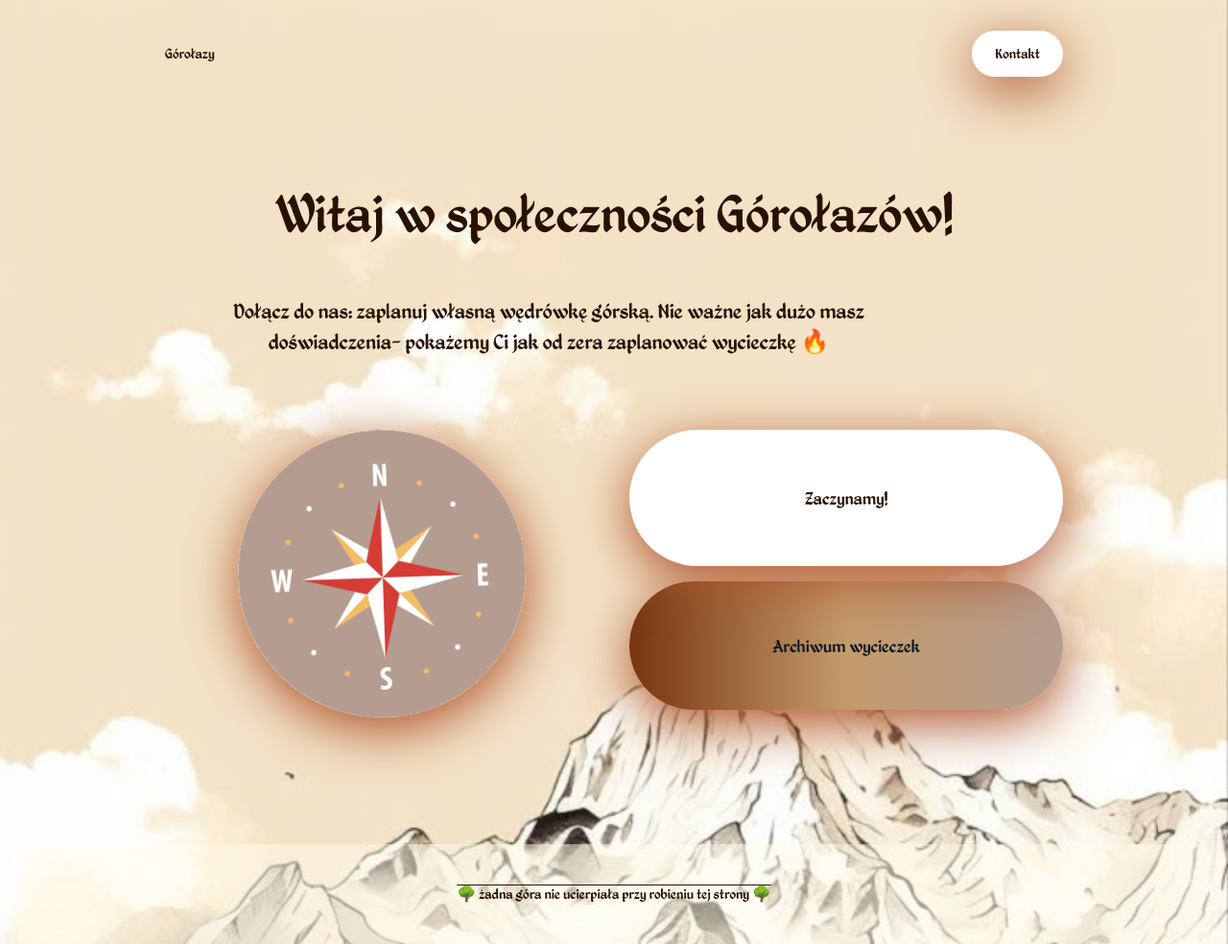
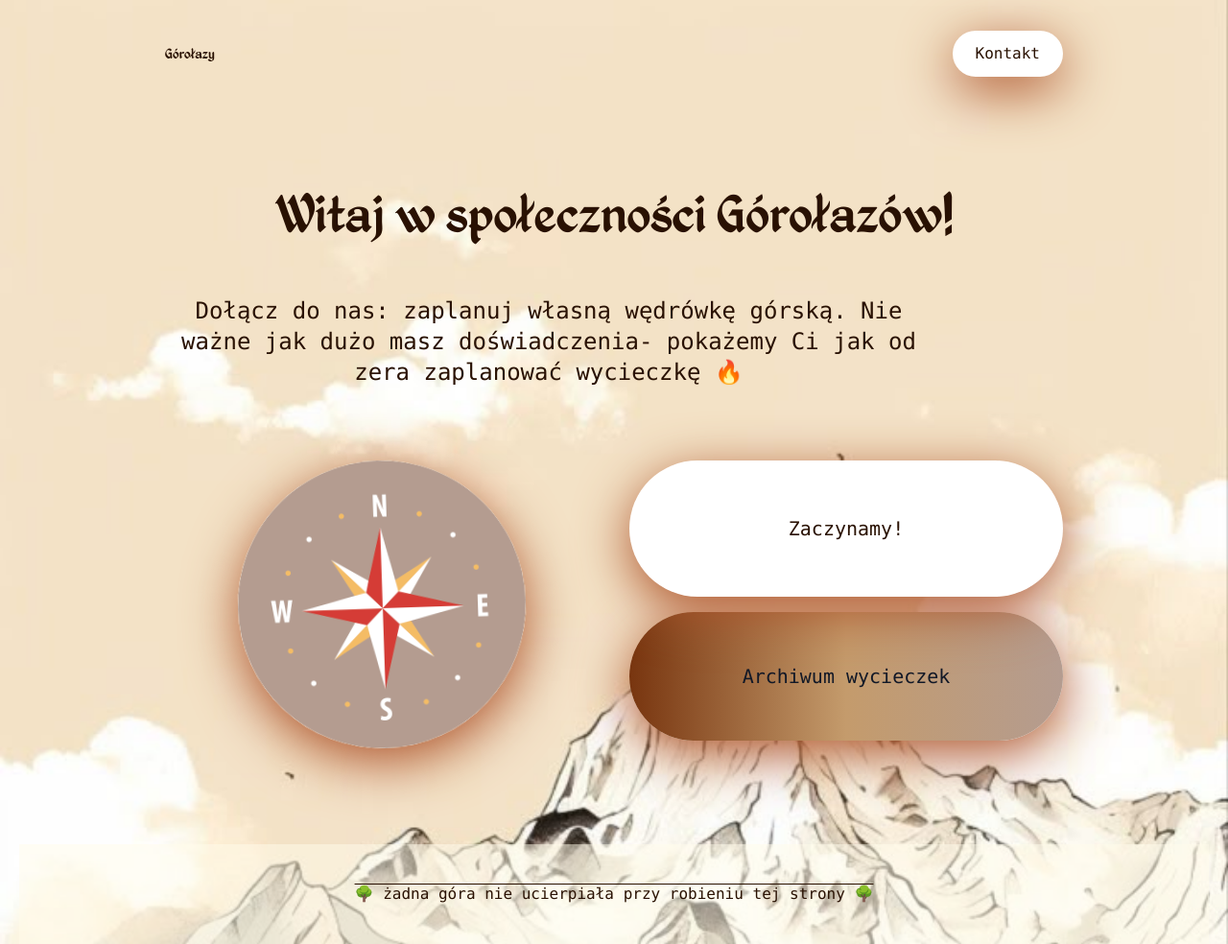
Before and after one commit to kama-pa-go/KGprojects, a Jekyll site: the page index.html, which Jekyll copies as it is, in a window 1280 px wide and 984 px high. Shown: the whole window at 96% size. Built offline with Jekyll 4.4.1, drawn with Linux system fonts in a browser that asks for light colours.

Commit message:
Your commit message here

```diff
--- a/assets/output.css
+++ b/assets/output.css
@@ -13,6 +13,7 @@
     --color-red-500: oklch(0.637 0.237 25.331);
     --color-amber-50: oklch(0.987 0.022 95.277);
     --color-yellow-200: oklch(0.945 0.129 101.54);
+    --color-gray-200: oklch(0.928 0.006 264.531);
     --color-gray-900: oklch(0.21 0.034 264.665);
     --color-stone-700: oklch(0.374 0.01 67.558);
     --color-black: #000;
@@ -33,6 +34,7 @@
     --text-6xl: 3.75rem;
     --text-6xl--line-height: 1;
     --font-weight-medium: 500;
+    --font-weight-semibold: 600;
     --font-weight-bold: 700;
     --radius-lg: 0.5rem;
     --ease-in: cubic-bezier(0.4, 0, 1, 1);
@@ -475,6 +477,9 @@
   .h-auto {
     height: auto;
   }
+  .h-full {
+    height: 100%;
+  }
   .h-screen {
     height: 100vh;
   }
@@ -1162,6 +1167,9 @@
   .bg-black\/50 {
     background-color: color-mix(in oklab, var(--color-black) 50%, transparent);
   }
+  .bg-gray-200 {
+    background-color: var(--color-gray-200);
+  }
   .bg-red-500 {
     background-color: var(--color-red-500);
   }
@@ -1383,6 +1391,9 @@
   .py-10 {
     padding-block: calc(var(--spacing) * 10);
   }
+  .py-16 {
+    padding-block: calc(var(--spacing) * 16);
+  }
   .text-center {
     text-align: center;
   }
@@ -1433,6 +1444,10 @@
     font-size: var(--text-base);
     line-height: var(--tw-leading, var(--text-base--line-height));
   }
+  .text-lg {
+    font-size: var(--text-lg);
+    line-height: var(--tw-leading, var(--text-lg--line-height));
+  }
   .text-sm {
     font-size: var(--text-sm);
     line-height: var(--tw-leading, var(--text-sm--line-height));
@@ -1452,6 +1467,10 @@
   .font-medium {
     --tw-font-weight: var(--font-weight-medium);
     font-weight: var(--font-weight-medium);
+  }
+  .font-semibold {
+    --tw-font-weight: var(--font-weight-semibold);
+    font-weight: var(--font-weight-semibold);
   }
   .text-balance {
     text-wrap: balance;
--- a/index.html
+++ b/index.html
@@ -25,6 +25,10 @@
       font-weight: 300;
     }
 
+    p {
+      font-family: Monaco, monospace;
+    }
+
 
   .red-yellow-button {
     color: #111827; /* text-gray-900 */
@@ -41,7 +45,7 @@
 }
 
 .red-yellow-button:hover {
-    background-image: linear-gradient(to bottom left, #c49b6c, #78350f, #B49C90); /* hover:bg-gradient-to-bl */
+    background-image: linear-gradient(to left, #c49b6c, #B49C90, #B49C90); /* hover:bg-gradient-to-bl */
     transition-duration: 200ms;
 }
 
@@ -116,7 +120,7 @@
 
   <section class="flex flex-col max-w-[1000px] w-full mx-auto p-8 gap-8 md:gap-14 py-10 sm:py-14 md:py-20">
       <h1 class="text-3xl sm:text-6xl md:text-6xl lg:text-6xl text-center">Witaj w społeczności Górołazów!</h1>
-      <p class=" max-w-[800px] w-full text-center font-family: Monaco text-large sm:text-xl md:text-2xl">Dołącz do nas: zaplanuj własną wędrówkę górską. Nie ważne jak dużo masz doświadczenia- pokażemy Ci jak od zera zaplanować wycieczkę 🔥 </p>
+      <p class="max-w-[800px] w-full text-center text-large sm:text-xl md:text-2xl">Dołącz do nas: zaplanuj własną wędrówkę górską. Nie ważne jak dużo masz doświadczenia- pokażemy Ci jak od zera zaplanować wycieczkę 🔥 </p>
 
   <div class="grid grid-cols-1 justify-content: space-around justify-items-center sm:grid-cols-2 gap-4 sm:gap-8 py-5">
 
```
Also changed, not shown: galeria.html (+10 -8 lines).
